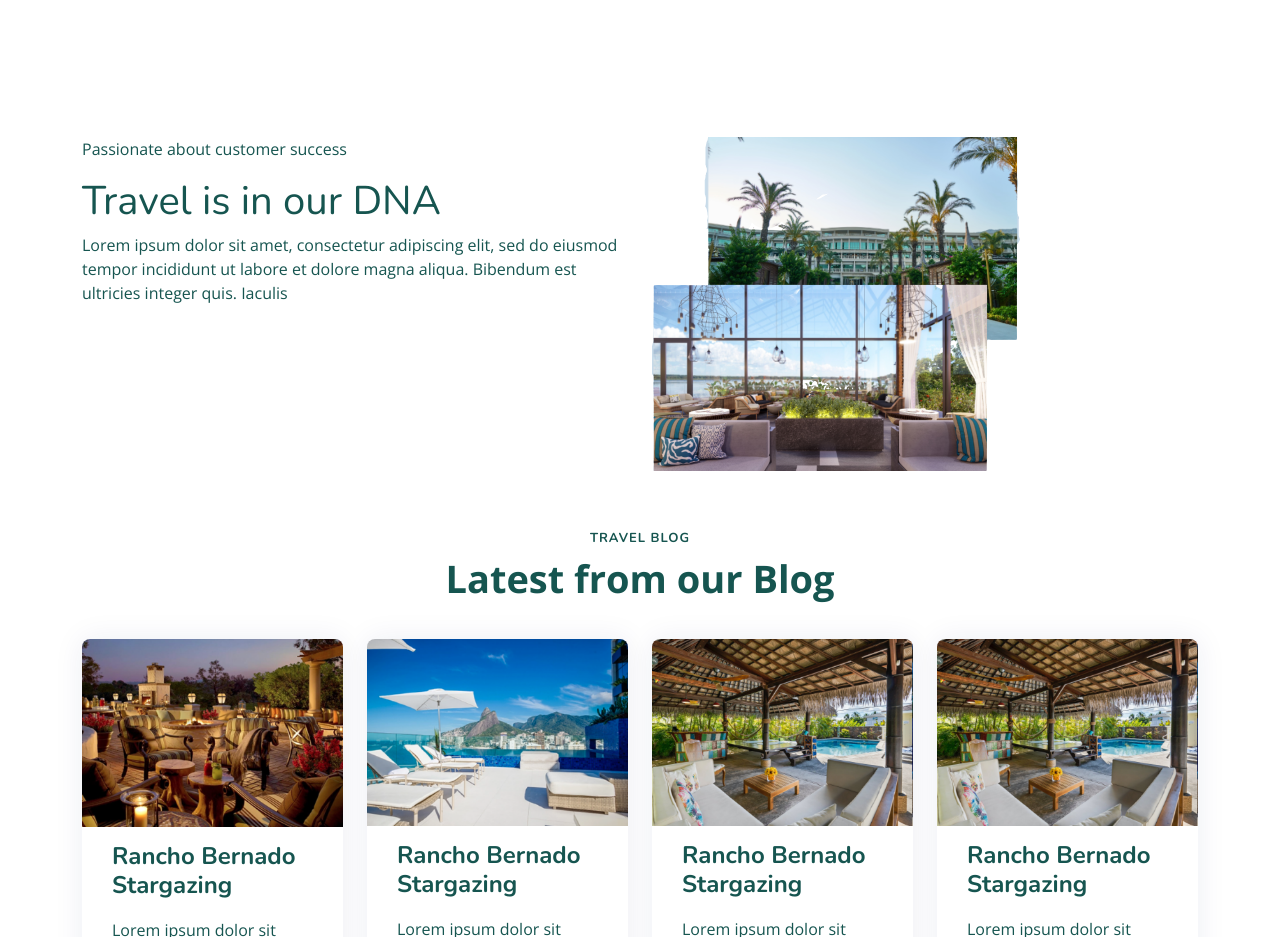
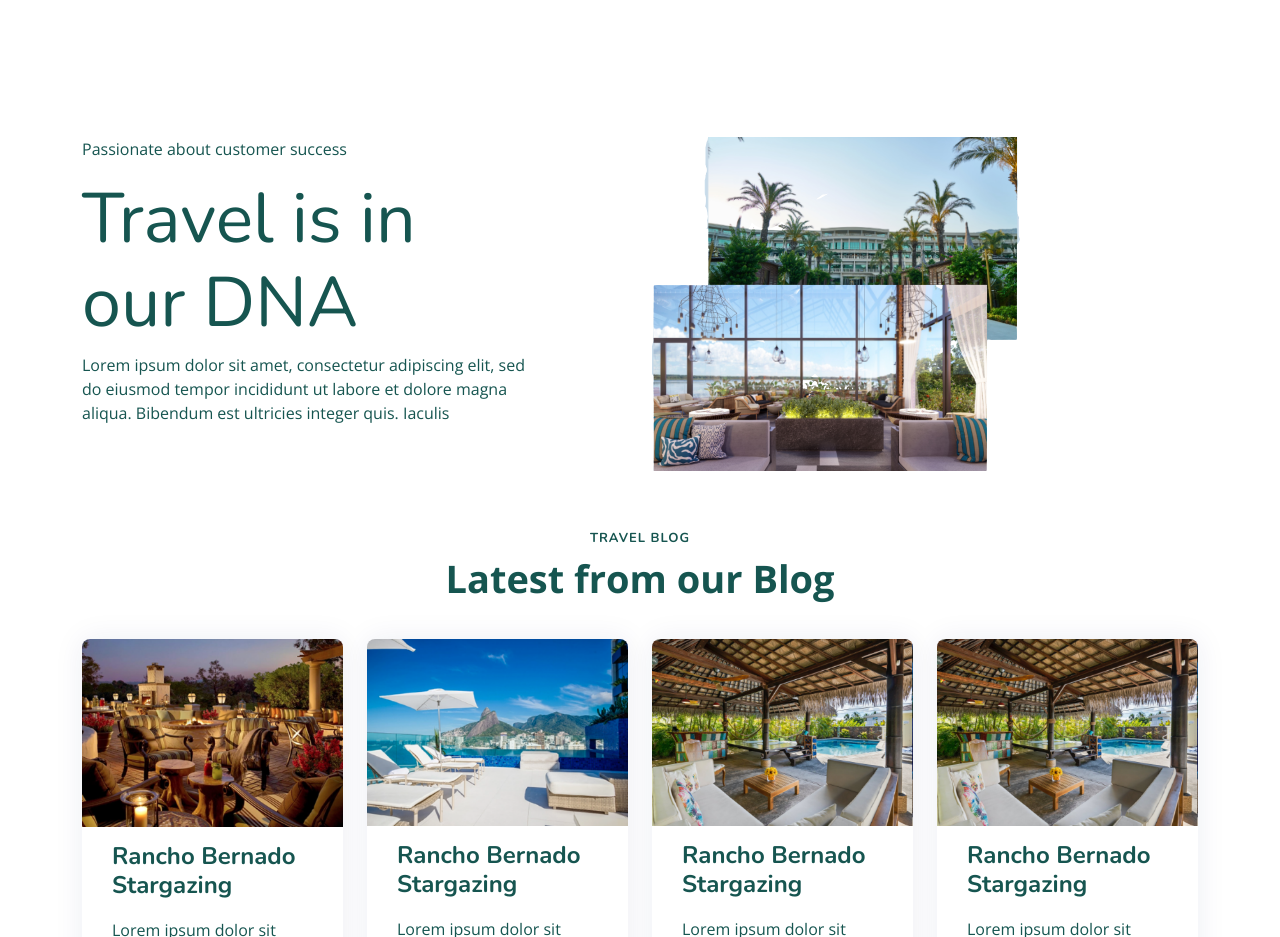
Before and after one commit to ojik100/hype-tes, a plain HTML site: page index.html in a window 1280 px wide. Shown: the part 3000-3937 px from the top of the page. Drawn offline with nearby package versions, Linux system fonts and the light colour scheme.

Commit message:
Update index.html

```diff
--- a/index.html
+++ b/index.html
@@ -327,11 +327,14 @@
 
             <div class="container" data-aos="fade-up">
                 <div class="row feture-tabs" data-aos="fade-up">
-                    <div class="col-lg-6" style="color: #165550;">
+                    <div class="col-lg-5" style="color: #165550;">
                         <p>Passionate about customer success</p>
-                        <h1>Travel is in our DNA</h1>
+                        <h1 style="font-size:70px">Travel is in our DNA</h1>
                         <p> Lorem ipsum dolor sit amet, consectetur adipiscing elit, sed do eiusmod tempor incididunt ut labore et dolore magna aliqua. Bibendum est ultricies integer quis. Iaculis </p>
 
+
+                    </div>
+                    <div class="col-lg-1">
 
                     </div>
 
```
